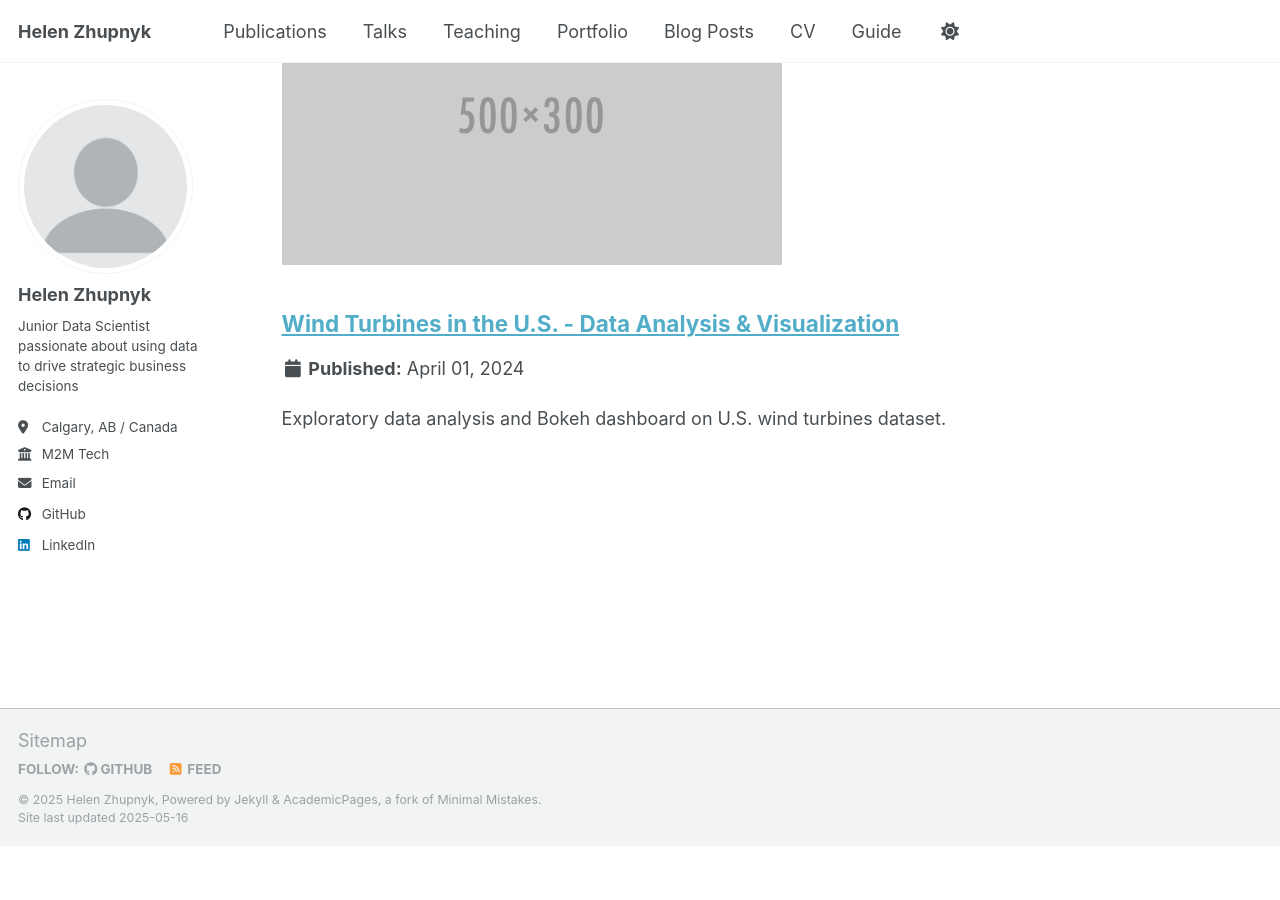
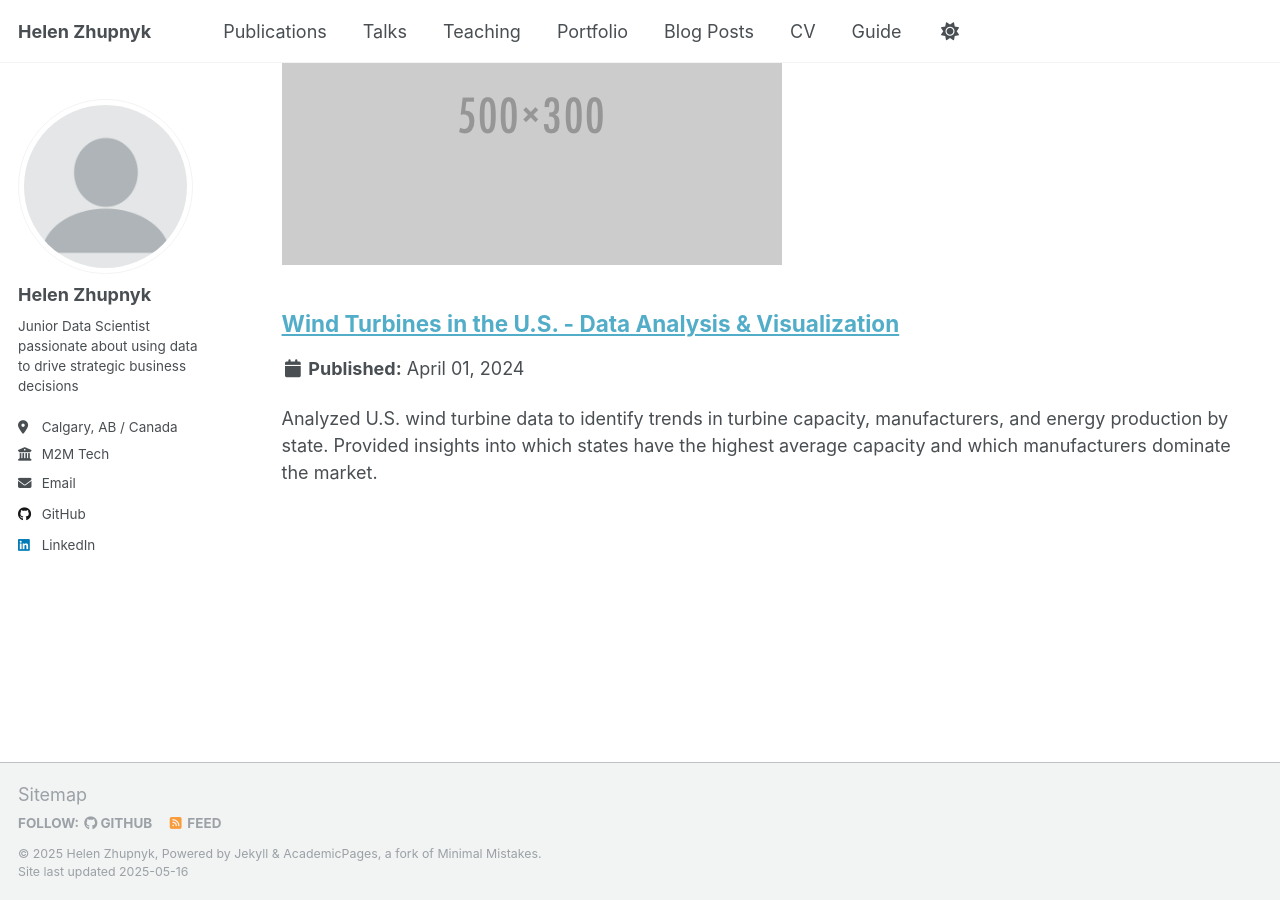
Before and after one commit to helenzhupnyk/helenzhupnyk.github.io, a Jekyll site: the page built from _pages/portfolio.html, in a window 1280 px wide and 900 px high, scrolled down 797 px. Built offline with Jekyll 4.4.1, drawn with Linux system fonts in a browser that asks for light colours; before the commit the page ends 1643 px from its top, so only the background shows below that.

Commit message:
wind-turbine-analysis.md

```diff
--- a/_portfolio/wind-turbine-analysis.md
+++ b/_portfolio/wind-turbine-analysis.md
@@ -3,7 +3,8 @@ title: "Wind Turbines in the U.S. - Data Analysis & Visualization"
 collection: projects
 permalink: /project/wind-turbines/
 date: 2024-04-01
-excerpt: "Exploratory data analysis and Bokeh dashboard on U.S. wind turbines dataset."
+excerpt: "Analyzed U.S. wind turbine data to identify trends in turbine capacity, manufacturers, and energy production by state. Provided insights into which states have the highest average capacity and which manufacturers dominate the market.
+"
 tags: [data-analysis, bokeh, visualization, eda]
 ---
 ![Wind Turbine Dashboard](/images/wind-turbine-visual.png)
```
